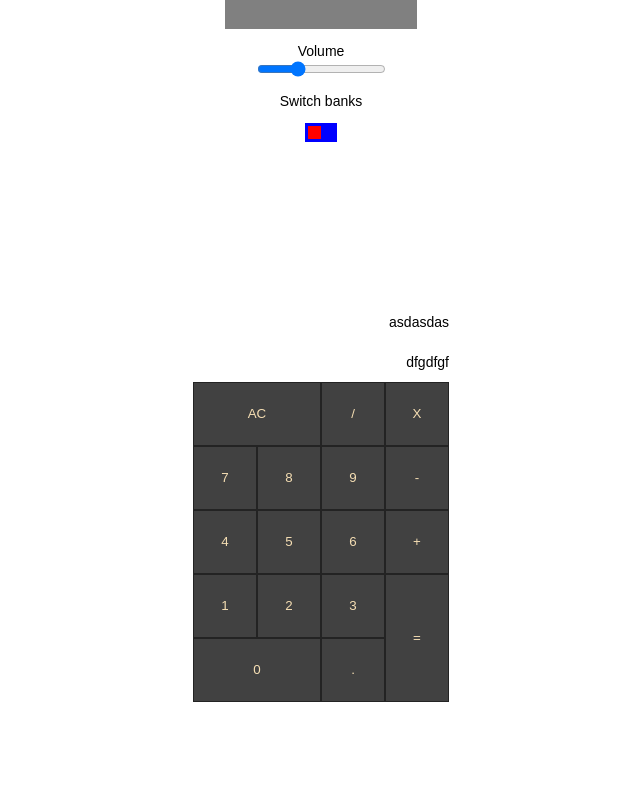
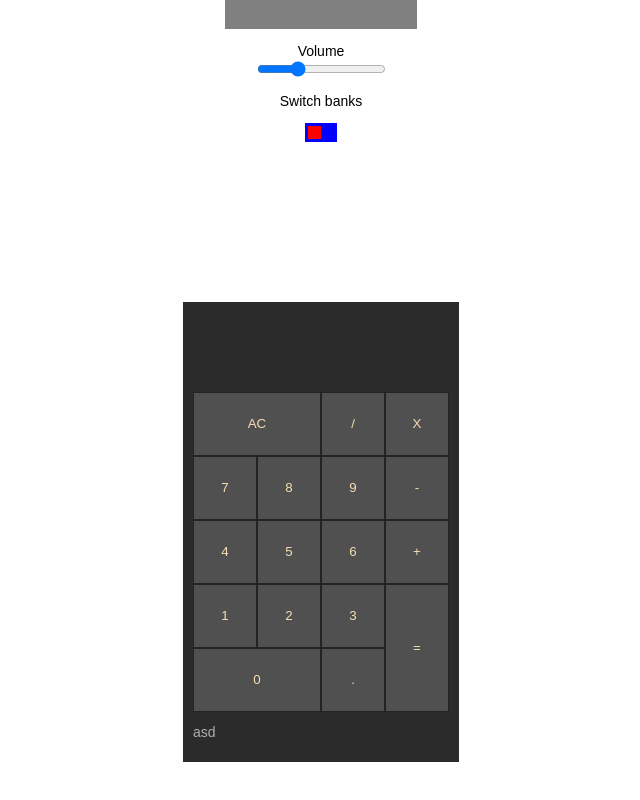
Before and after one commit to GuidoGlielmi/React-exercises, a React (Create React App) app: page /tic-tac-toe in a window 1280 px wide. Shown: the part 1367-2167 px from the top of the page, without its empty margins (319-959 px from the left). Built offline with nearby package versions, Linux system fonts and the light colour scheme; no server answers.

Commit message:
Added handlers for every key

```diff
--- a/src/calculator/Calculator.jsx
+++ b/src/calculator/Calculator.jsx
@@ -2,65 +2,217 @@ import React, { Component } from 'react';
 import CalculatorButton from '../shared/components/buttons/CalculatorButton';
 import styles from './Calculator.module.css';
 class Calculator extends Component {
+  constructor(props) {
+    super(props);
+    this.state = {
+      calculation: '',
+      enteredValue: '',
+      previousValue: '',
+      lastOperator: '',
+      operatorEntered: false,
+      result: '',
+      objeto: ['asd'],
+    };
+    this.appendToEnteredValue = this.appendToEnteredValue.bind(this);
+    this.enterOperator = this.enterOperator.bind(this);
+    this.allClear = this.allClear.bind(this);
+    this.calculate = this.calculate.bind(this);
+  }
+  appendToEnteredValue(value) {
+    this.setState((ps) => {
+      if (ps.operatorEntered) ps.enteredValue = '';
+      ps.operatorEntered = false;
+      ps.enteredValue += value;
+      ps.calculation += value;
+      return ps;
+    });
+  }
+  enterOperator(value) {
+    this.setState((ps) => {
+      if (ps.operatorEntered) return ps;
+      ps.lastOperator = value;
+      ps.operatorEntered = true;
+      if (!ps.previousValue) {
+        ps.previousValue = ps.enteredValue;
+        ps.calculation += ` ${value} `;
+      } else {
+        if (value === '/') {
+          ps.result = ps.calculation = parseInt(ps.previousValue) / parseInt(ps.enteredValue);
+        }
+        if (value === 'X') {
+          ps.result = ps.calculation = parseInt(ps.previousValue) * parseInt(ps.enteredValue);
+        }
+        if (value === '-') {
+          ps.result = ps.calculation = parseInt(ps.previousValue) - parseInt(ps.enteredValue);
+        }
+        if (value === '+') {
+          ps.result = ps.calculation = parseInt(ps.previousValue) + parseInt(ps.enteredValue);
+        }
+        ps.calculation = `${ps.result} ${value} `;
+        ps.previousValue = ps.result;
+        ps.enteredValue = value;
+      }
+      return ps;
+    });
+  }
+  calculate() {
+    this.setState((ps) => {
+      if (ps.lastOperator === '/') {
+        ps.result = ps.calculation = parseInt(ps.previousValue) / parseInt(ps.enteredValue);
+      }
+      if (ps.lastOperator === 'X') {
+        ps.result = ps.calculation = parseInt(ps.previousValue) * parseInt(ps.enteredValue);
+      }
+      if (ps.lastOperator === '-') {
+        ps.result = ps.calculation = parseInt(ps.previousValue) - parseInt(ps.enteredValue);
+      }
+      if (ps.lastOperator === '+') {
+        ps.result = ps.calculation = parseInt(ps.previousValue) + parseInt(ps.enteredValue);
+      }
+      ps.enteredValue = '';
+      return ps;
+    });
+  }
+  allClear() {
+    this.setState({
+      calculation: '',
+      enteredValue: '',
+      operatorEntered: false,
+      isFirstOperator: true,
+      operandPair: [],
+      result: '',
+    });
+  }
   render() {
     return (
       <div className={styles.calculator}>
         <div className={styles.screen}>
-          <div className={styles.calculation}>asdasdas</div>
-          <div className={styles.enteredValue}>dfgdfgf</div>
+          <div className={styles.calculation}>{this.state.calculation}</div>
+          <div className={styles.enteredValue}>{this.state.enteredValue}</div>
         </div>
         <div className={styles.keyboard}>
           <div className={styles.allClear}>
-            <CalculatorButton keyCodeTrigger={8}>AC</CalculatorButton>
+            <CalculatorButton action={this.allClear} keyCodeTrigger={8}>
+              AC
+            </CalculatorButton>
           </div>
           <div className={styles.divide}>
-            <CalculatorButton keyCodeTrigger={111}>/</CalculatorButton>
+            <CalculatorButton action={this.enterOperator} keyTrigger='/' keyCodeTrigger={111}>
+              /
+            </CalculatorButton>
           </div>
           <div className={styles.multiply}>
-            <CalculatorButton keyCodeTrigger={106}>X</CalculatorButton>
+            <CalculatorButton action={this.enterOperator} keyTrigger='X' keyCodeTrigger={106}>
+              X
+            </CalculatorButton>
           </div>
           <div className={styles.seven}>
-            <CalculatorButton keyCodeTrigger={103}>7</CalculatorButton>
+            <CalculatorButton
+              action={this.appendToEnteredValue}
+              keyCodeTrigger={103}
+              keyTrigger='7'
+            >
+              7
+            </CalculatorButton>
           </div>
           <div className={styles.eight}>
-            <CalculatorButton keyCodeTrigger={104}>8</CalculatorButton>
+            <CalculatorButton
+              action={this.appendToEnteredValue}
+              keyCodeTrigger={104}
+              keyTrigger='8'
+            >
+              8
+            </CalculatorButton>
           </div>
           <div className={styles.nine}>
-            <CalculatorButton keyCodeTrigger={105}>9</CalculatorButton>
+            <CalculatorButton
+              action={this.appendToEnteredValue}
+              keyCodeTrigger={105}
+              keyTrigger='9'
+            >
+              9
+            </CalculatorButton>
           </div>
           <div className={styles.minus}>
-            <CalculatorButton keyCodeTrigger={109}>-</CalculatorButton>
+            <CalculatorButton action={this.enterOperator} keyTrigger='-' keyCodeTrigger={109}>
+              -
+            </CalculatorButton>
           </div>
           <div className={styles.four}>
-            <CalculatorButton keyCodeTrigger={100}>4</CalculatorButton>
+            <CalculatorButton
+              action={this.appendToEnteredValue}
+              keyCodeTrigger={100}
+              keyTrigger='4'
+            >
+              4
+            </CalculatorButton>
           </div>
           <div className={styles.five}>
-            <CalculatorButton keyCodeTrigger={101}>5</CalculatorButton>
+            <CalculatorButton
+              action={this.appendToEnteredValue}
+              keyCodeTrigger={101}
+              keyTrigger='5'
+            >
+              5
+            </CalculatorButton>
           </div>
           <div className={styles.six}>
-            <CalculatorButton keyCodeTrigger={102}>6</CalculatorButton>
+            <CalculatorButton
+              action={this.appendToEnteredValue}
+              keyCodeTrigger={102}
+              keyTrigger='6'
+            >
+              6
+            </CalculatorButton>
           </div>
           <div className={styles.plus}>
-            <CalculatorButton keyCodeTrigger={107}>+</CalculatorButton>
+            <CalculatorButton action={this.enterOperator} keyTrigger='+' keyCodeTrigger={107}>
+              +
+            </CalculatorButton>
           </div>
           <div className={styles.one}>
-            <CalculatorButton keyCodeTrigger={97}>1</CalculatorButton>
+            <CalculatorButton action={this.appendToEnteredValue} keyCodeTrigger={97} keyTrigger='1'>
+              1
+            </CalculatorButton>
           </div>
           <div className={styles.two}>
-            <CalculatorButton keyCodeTrigger={98}>2</CalculatorButton>
+            <CalculatorButton action={this.appendToEnteredValue} keyCodeTrigger={98} keyTrigger='2'>
+              2
+            </CalculatorButton>
           </div>
           <div className={styles.three}>
-            <CalculatorButton keyCodeTrigger={99}>3</CalculatorButton>
+            <CalculatorButton action={this.appendToEnteredValue} keyCodeTrigger={99} keyTrigger='3'>
+              3
+            </CalculatorButton>
           </div>
           <div className={styles.cero}>
-            <CalculatorButton keyCodeTrigger={96}>0</CalculatorButton>
+            <CalculatorButton action={this.appendToEnteredValue} keyCodeTrigger={96} keyTrigger='0'>
+              0
+            </CalculatorButton>
           </div>
           <div className={styles.dot}>
-            <CalculatorButton keyCodeTrigger={110}>.</CalculatorButton>
+            <CalculatorButton action={this.appendToEnteredValue} keyCodeTrigger={110}>
+              .
+            </CalculatorButton>
           </div>
           <div className={styles.equal}>
-            <CalculatorButton keyCodeTrigger={13}>=</CalculatorButton>
+            <CalculatorButton action={this.calculate} keyCodeTrigger={13}>
+              =
+            </CalculatorButton>
           </div>
+        </div>
+        <div
+          className={styles.enteredValue}
+          onClick={() =>
+            this.setState((ps) => {
+              ps.objeto.push('asd');
+              return ps;
+            })
+          }
+        >
+          {this.state.objeto.map((o, i) => {
+            return <span key={i}>{o}</span>;
+          })}
         </div>
       </div>
     );
--- a/src/calculator/Calculator.module.css
+++ b/src/calculator/Calculator.module.css
@@ -1,5 +1,7 @@
 .calculator {
   margin: 10vh;
+  padding: 10px;
+  background-color: rgb(43, 43, 43);
 }
 .screen {
   display: flex;
@@ -9,6 +11,8 @@
 .enteredValue {
   align-self: flex-end;
   line-height: 5vh;
+  height: 5vh;
+  color: rgb(174, 174, 174);
 }
 .keyboard {
   display: grid;
--- a/src/shared/components/buttons/CalculatorButton.jsx
+++ b/src/shared/components/buttons/CalculatorButton.jsx
@@ -21,7 +21,7 @@ export default class CalculatorButton extends Component {
   }
   press() {
     this.setState({ pressed: true });
-    this.props.action();
+    this.props.action(this.props.keyTrigger || undefined);
   }
   unpress() {
     this.setState({ pressed: false });
--- a/src/shared/components/buttons/CalculatorButton.module.css
+++ b/src/shared/components/buttons/CalculatorButton.module.css
@@ -3,6 +3,6 @@
   height: 100%;
   border: 0.5px solid rgb(35, 35, 35);
   border-radius: none;
-  background: rgb(65, 65, 65);
+  background: rgb(80, 80, 80);
   color: wheat;
 }
```
